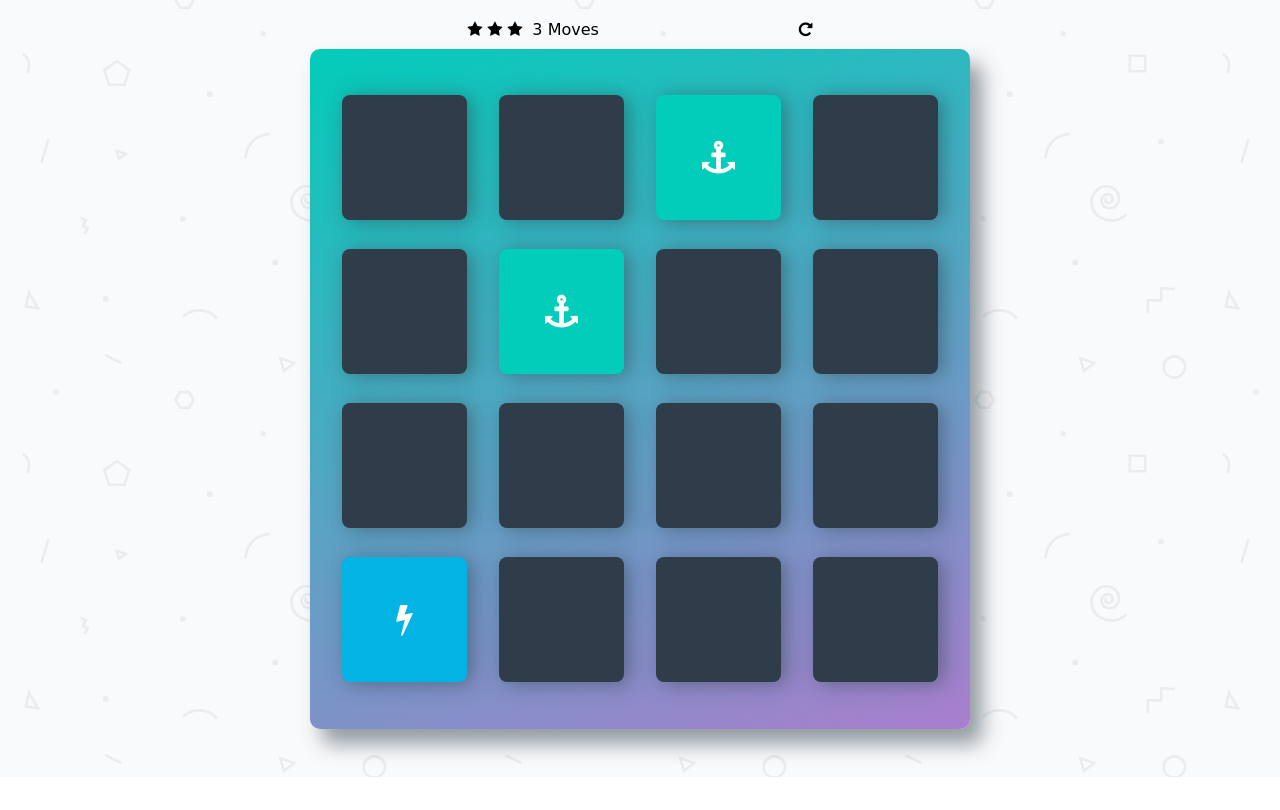
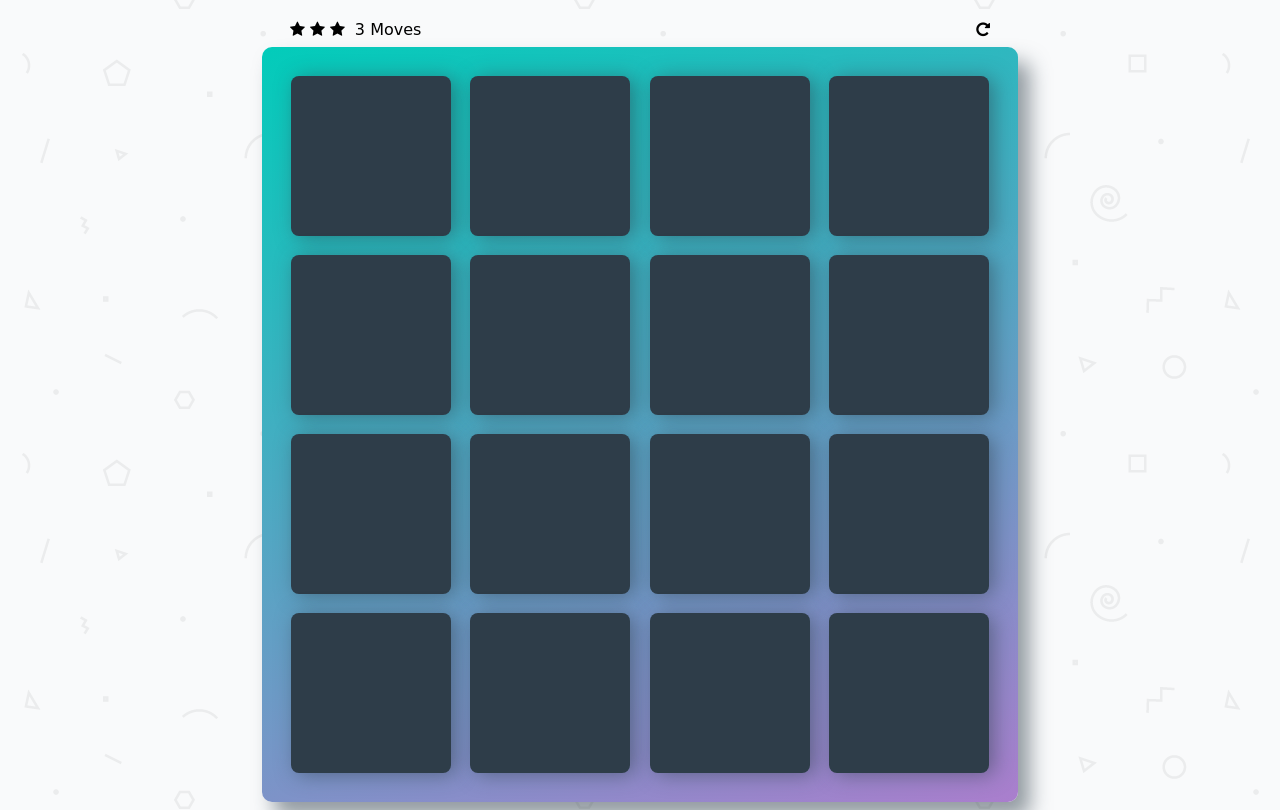
Before and after one commit to udacity/fend-project-memory-game, a plain HTML site: page index.html in a window 1280 px wide. Shown: the part 66-876 px from the top of the page. Before the commit the page ends 843 px from the top, so only its background shows below. Drawn offline with Linux system fonts and the light colour scheme; a web font is replaced by a local one.

Commit message:
redo layout with CSS grid

```diff
--- a/css/app.css
+++ b/css/app.css
@@ -17,7 +17,8 @@ body {
 }
 
 body {
-    background: #ffffff url('../img/geometry2.png'); /* Background pattern from Subtle Patterns */
+    background: #ffffff url('../img/geometry2.png');
+    /* Background pattern from Subtle Patterns */
     font-family: 'Coda', cursive;
 }
 
@@ -34,26 +35,24 @@ h1 {
 }
 
 /*
- * Styles for the deck of cards
- */
+   * Styles for the deck of cards
+   */
 
 .deck {
-    width: 660px;
-    min-height: 680px;
     background: linear-gradient(160deg, #02ccba 0%, #aa7ecd 100%);
-    padding: 32px;
+    list-style: none;
+    grid-column-gap: 0.8em;
+    grid-row-gap: 0.8em;
+    padding: 0.8em;
     border-radius: 10px;
     box-shadow: 12px 15px 20px 0 rgba(46, 61, 73, 0.5);
-    display: flex;
-    flex-wrap: wrap;
-    justify-content: space-between;
-    align-items: center;
-    margin: 0 0 3em;
+    display: grid;
+    grid-template-columns: repeat(4, 20vmin);
+    grid-template-rows: repeat(4, 20vmin);
+    margin: 0.5em 0;
 }
 
 .deck .card {
-    height: 125px;
-    width: 125px;
     background: #2e3d49;
     font-size: 0;
     color: #ffffff;
@@ -72,23 +71,29 @@ h1 {
 }
 
 .deck .card.show {
-    font-size: 33px;
+    font-size: 1.6rem;
+}
+
+.deck .card.open {
+    transform: rotateY(0);
+    background: #02b3e4;
+    cursor: default;
 }
 
 .deck .card.match {
     cursor: default;
     background: #02ccba;
-    font-size: 33px;
+    font-size: 1, 6rem;
 }
 
 /*
- * Styles for the Score Panel
- */
+   * Styles for the Score Panel
+   */
 
 .score-panel {
     text-align: left;
-    width: 345px;
-    margin-bottom: 10px;
+    width: 80%;
+    max-width: 700px;
 }
 
 .score-panel .stars {
@@ -107,3 +112,23 @@ h1 {
     float: right;
     cursor: pointer;
 }
+
+@media only screen and (min-width: 426px) {
+
+    .deck .card.show,
+    .deck .card.match {
+        font-size: 2rem;
+    }
+
+    .deck {
+        grid-column-gap: 1.2em;
+        grid-row-gap: 1.2em;
+    }
+}
+
+@media only screen and (min-width: 620px) {
+
+    .deck {
+        padding: 1.8rem;
+    }
+}
--- a/index.html
+++ b/index.html
@@ -1,13 +1,16 @@
-<!doctype html>
+<!DOCTYPE html>
 <html lang="en">
+
 <head>
-    <meta charset="utf-8">
+    <meta charset="UTF-8">
+    <meta name="viewport" content="width=device-width, initial-scale=1.0">
+    <meta http-equiv="X-UA-Compatible" content="ie=edge">
     <title>Matching Game</title>
-    <meta name="description" content="">
     <link rel="stylesheet prefetch" href="https://maxcdn.bootstrapcdn.com/font-awesome/4.6.1/css/font-awesome.min.css">
     <link rel="stylesheet prefetch" href="https://fonts.googleapis.com/css?family=Coda">
     <link rel="stylesheet" href="css/app.css">
 </head>
+
 <body>
 
     <div class="container">
@@ -36,7 +39,7 @@
             <li class="card">
                 <i class="fa fa-paper-plane-o"></i>
             </li>
-            <li class="card match">
+            <li class="card">
                 <i class="fa fa-anchor"></i>
             </li>
             <li class="card">
@@ -45,7 +48,7 @@
             <li class="card">
                 <i class="fa fa-cube"></i>
             </li>
-            <li class="card match">
+            <li class="card">
                 <i class="fa fa-anchor"></i>
             </li>
             <li class="card">
@@ -66,7 +69,7 @@
             <li class="card">
                 <i class="fa fa-bomb"></i>
             </li>
-            <li class="card open show">
+            <li class="card">
                 <i class="fa fa-bolt"></i>
             </li>
             <li class="card">
@@ -83,4 +86,5 @@
 
     <script src="js/app.js"></script>
 </body>
+
 </html>
```
Lines whose indentation alone changed are shown as unchanged.
